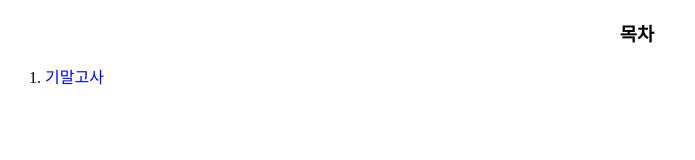
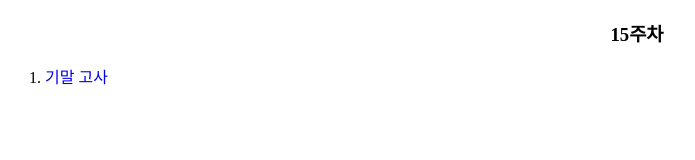
Before and after one commit to swhwang81/javascript, a plain HTML site: page week15/index_w15.html in a window 1280 px wide. Shown: the full height of the page, 3-698 px from the left. Drawn offline with Linux system fonts and the light colour scheme.

Commit message:
index_w15.html

```diff
--- a/week15/index_w15.html
+++ b/week15/index_w15.html
@@ -7,9 +7,9 @@
     <link rel="stylesheet" href="../styles.css">
 </head>
 <body>
-    <h3 >목차</h3>
+    <h3 > 15주차 </h3>
     <ol>
-        <li><a href ="ex01.html" target="contents">기말고사</a></li>
+        <li><a href ="#" target="contents"> 기말 고사 </a></li>
 
     </ol>
 </body>
```
